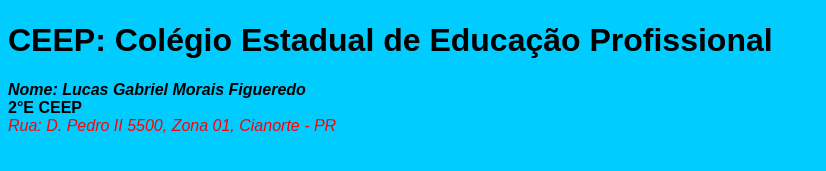
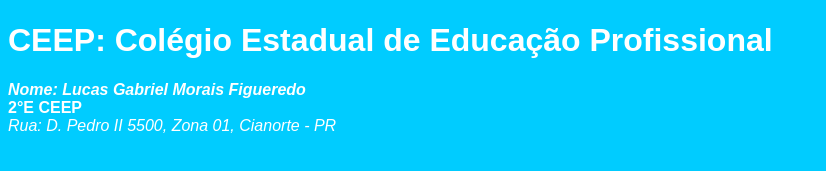
Before and after one commit to LucasG4brielMora1s/trabalho, a plain HTML site: page index.html in a window 1280 px wide. Shown: the part 59-230 px from the top of the page, without its empty margins (0-826 px from the left). Drawn offline with Linux system fonts and the light colour scheme; a web font is replaced by a local one.

Commit message:
Add files via upload

```diff
--- a/index.html
+++ b/index.html
@@ -19,20 +19,20 @@
 
     <header>
             <img src="favicon_io/favicon.ico" alt="logotipo Lucas">
-<h1>CEEP: Colégio Estadual de Educação Profissional</h1> <i><strong>Nome: Lucas Gabriel Morais Figueredo</strong></i>
+<h1 style="color: rgb(255, 255, 255);">CEEP: Colégio Estadual de Educação Profissional</h1> <i style="color: rgb(255, 255, 255);"><strong>Nome: Lucas Gabriel Morais Figueredo</strong></i>
 
     </header>
 
 
     <main0>
 
-        <strong>2°E CEEP</strong>
+        <strong style="color: rgb(255, 255, 255);">2°E CEEP</strong>
 
     </main>
 
     <footer>
 
-<i style="color: rgb(255, 0, 0);">Rua: D. Pedro II 5500, Zona 01, Cianorte - PR</i>
+<i style="color: rgb(255, 255, 255);">Rua: D. Pedro II 5500, Zona 01, Cianorte - PR</i>
 
     </footer>
 
```
